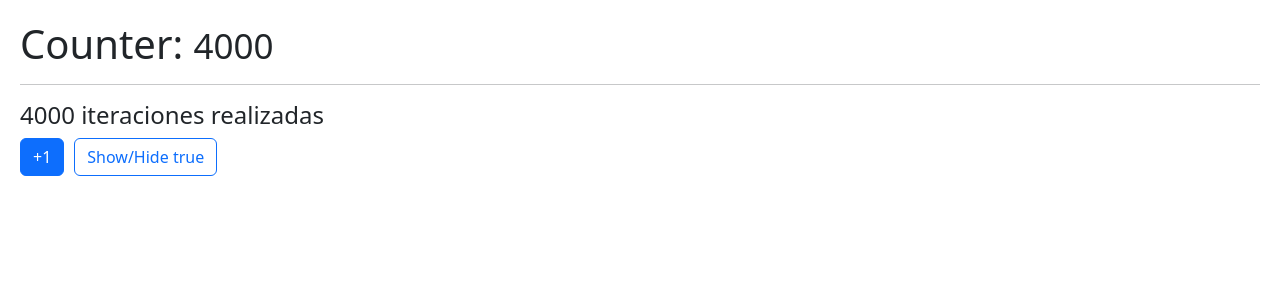
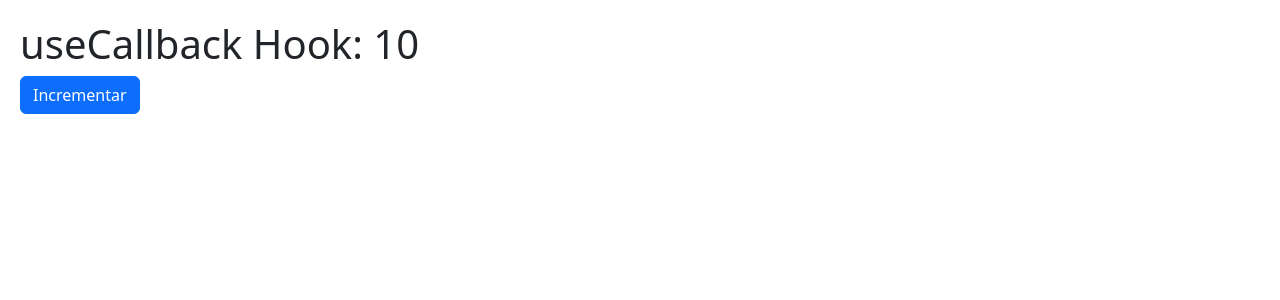
Before and after one commit to Jafmatute/React-JS, a React (Vite) app in the folder 05-hook-app/: page / in a window 1280 px wide. Shown: the top 300 px of the page. Built offline with nearby package versions, Linux system fonts and the light colour scheme.

Commit message:
useCallback

```diff
--- /dev/null
+++ b/05-hook-app/src/06-memos/CallbackHook.jsx
@@ -0,0 +1,24 @@
+import {useCallback, useState} from "react";
+import {ShowIncrement} from "../components/ShowIncrement.jsx";
+
+export const CallbackHook = () => {
+
+    const [counter, setCounter] = useState(10);
+
+    const incrementFather =useCallback(
+        () => {
+            setCounter(value => value +1);
+        },
+        [],
+    );
+
+
+    //const incrementFather = () => setCounter(counter+1);
+
+    return (
+        <>
+        <h1>useCallback Hook: {counter}</h1>
+            <ShowIncrement increment={incrementFather} />
+        </>
+    )
+}
--- /dev/null
+++ b/05-hook-app/src/components/ShowIncrement.jsx
@@ -0,0 +1,12 @@
+import {memo} from "react";
+
+
+export const ShowIncrement = memo(
+    ({increment}) => {
+        console.log('me volvi a generar :(')
+        return (
+            <button className='btn btn-primary' onClick={()=> increment()}>Incrementar</button>
+        );
+
+    }
+)
--- a/05-hook-app/src/main.jsx
+++ b/05-hook-app/src/main.jsx
@@ -1,11 +1,11 @@
 import React from 'react'
 import ReactDOM from 'react-dom/client'
 import './index.css'
-import {MemoHook} from "./06-memos/MemoHook.jsx";
+import {CallbackHook} from "./06-memos/CallbackHook.jsx";
 
 
 ReactDOM.createRoot(document.getElementById('root')).render(
   //<React.StrictMode>
-    <MemoHook />
+    <CallbackHook />
  // </React.StrictMode>,
 )
```
